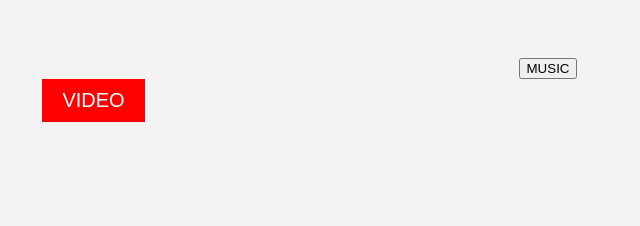
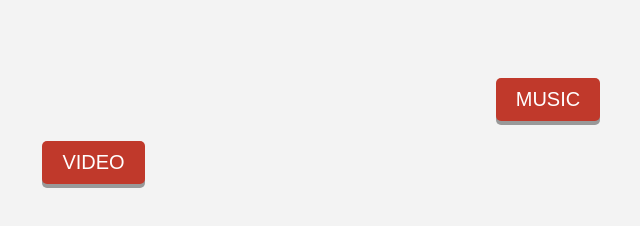
Before and after one commit to nobodus/hannahchristmas, a plain HTML site: page index.html in a window 1280 px wide. Both pictures are taken after a click on the button "MUSIC". Shown: the whole page, without its empty margins (92-732 px from the left). Drawn offline with Linux system fonts and the light colour scheme.

Commit message:
Update style.css

```diff
--- a/style.css
+++ b/style.css
@@ -10,15 +10,28 @@ body {
     margin: auto;
 }
 
-#playButton {
-    background-color: #ff0000;
+button {
+    background-color: #c0392b; /* Christmas Red */
     color: white;
     padding: 10px 20px;
     font-size: 20px;
     border: none;
+    border-radius: 5px; /* Rounded corners */
     cursor: pointer;
+    box-shadow: 0 4px #999;
+    margin-top: 20px;
 }
 
-#playButton:hover {
-    background-color: #cc0000;
+button:hover {
+    background-color: #a8322d; /* A darker shade of red */
 }
+
+button:active {
+    background-color: #a8322d;
+    box-shadow: 0 2px #666;
+    transform: translateY(2px);
+}
+
+#audioPlayer, #video {
+    margin-top: 20px;
+}
```
